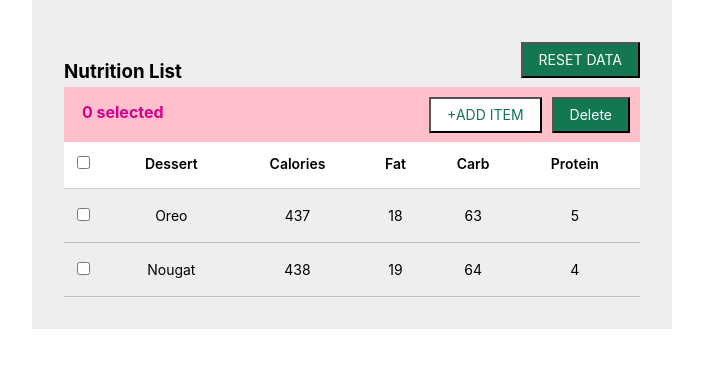
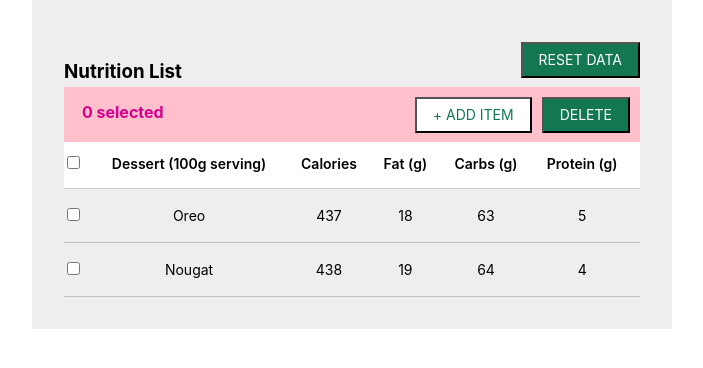
Before and after one commit to nate-c/nutrition-list, a React (Create React App) app: page / in a window 1280 px wide. Shown: the top 368 px of the page, without its empty margins (288-991 px from the left). Built offline with nearby package versions, Linux system fonts and the light colour scheme.

Commit message:
fixed headings

```diff
--- a/src/components/NutritionList/NutritionList.tsx
+++ b/src/components/NutritionList/NutritionList.tsx
@@ -18,11 +18,26 @@ type MyState = {
 };
 
 const headers = [
-    'Dessert',
-    'Calories',
-    'Fat',
-    'Carb',
-    'Protein'
+    {
+        key: 'Dessert',
+        label: 'Dessert (100g serving)'
+    },
+    {
+        key: 'Calories',
+        label: 'Calories'
+    },
+    {
+        key: 'Fat',
+        label: 'Fat (g)'
+    },
+    {
+        key: 'Carb',
+        label: 'Carbs (g)'
+    },
+    {
+        key: 'Protein',
+        label: 'Protein (g)'
+    }
 ]
 
 class NutritionList extends React.Component<MyProps,MyState>{
@@ -94,8 +109,8 @@ class NutritionList extends React.Component<MyProps,MyState>{
                         <b className="selected-block">{selected.length} selected</b>
                     </div>
                     <div className="selected-block inline-block fl-right mg-rt">
-                        <button className="f6 link dim ph3 pv2 mb2 dib white bg-dark-green add-item-btn" onClick={this.showForm}>+ADD ITEM</button>
-                        <button className="f6 link dim ph3 pv2 mb2 dib white bg-dark-green reset-btn" onClick={this.delete}>Delete</button>
+                        <button className="f6 link dim ph3 pv2 mb2 dib white bg-dark-green add-item-btn" onClick={this.showForm}>+ ADD ITEM</button>
+                        <button className="f6 link dim ph3 pv2 mb2 dib white bg-dark-green reset-btn" onClick={this.delete}>DELETE</button>
                     </div>
                 </div>
                 <div className="n-list">
@@ -107,7 +122,7 @@ class NutritionList extends React.Component<MyProps,MyState>{
                                         <input className="pv3 pr3 bb b--black-20" onChange={(e) => this.toggleAll()} type="checkbox" />
                                     </th>
                                     {headers.map((header) =>
-                                        <th className="fw6 bb b--black-20 tl pb3 pr3 bg-white tc pd-1" onClick={(e) => this.sort(header)}>{header}</th>
+                                        <th className="fw6 bb b--black-20 tl pb3 pr3 bg-white tc pd-1" onClick={(e) => this.sort(header.key)}>{header.label}</th>
                                     )}
                                 </tr>
                             </thead>
```
